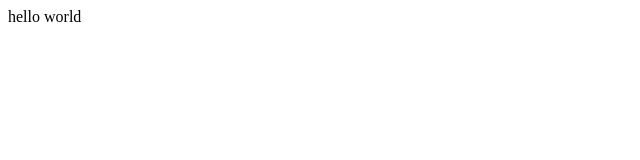
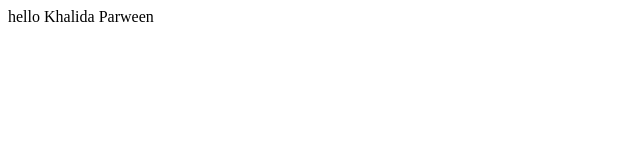
Before and after one commit to Mukarram-Ali26/test, a plain HTML site: page index.html in a window 1280 px wide. Shown: the full height of the page, 0-640 px from the left. Drawn offline with Linux system fonts and the light colour scheme.

Commit message:
name change

```diff
--- a/index.html
+++ b/index.html
@@ -6,6 +6,6 @@
     <title>Document</title>
 </head>
 <body>
-    <hi>hello world</hi>
+    <hi>hello Khalida Parween</hi>
 </body>
 </html>
```
